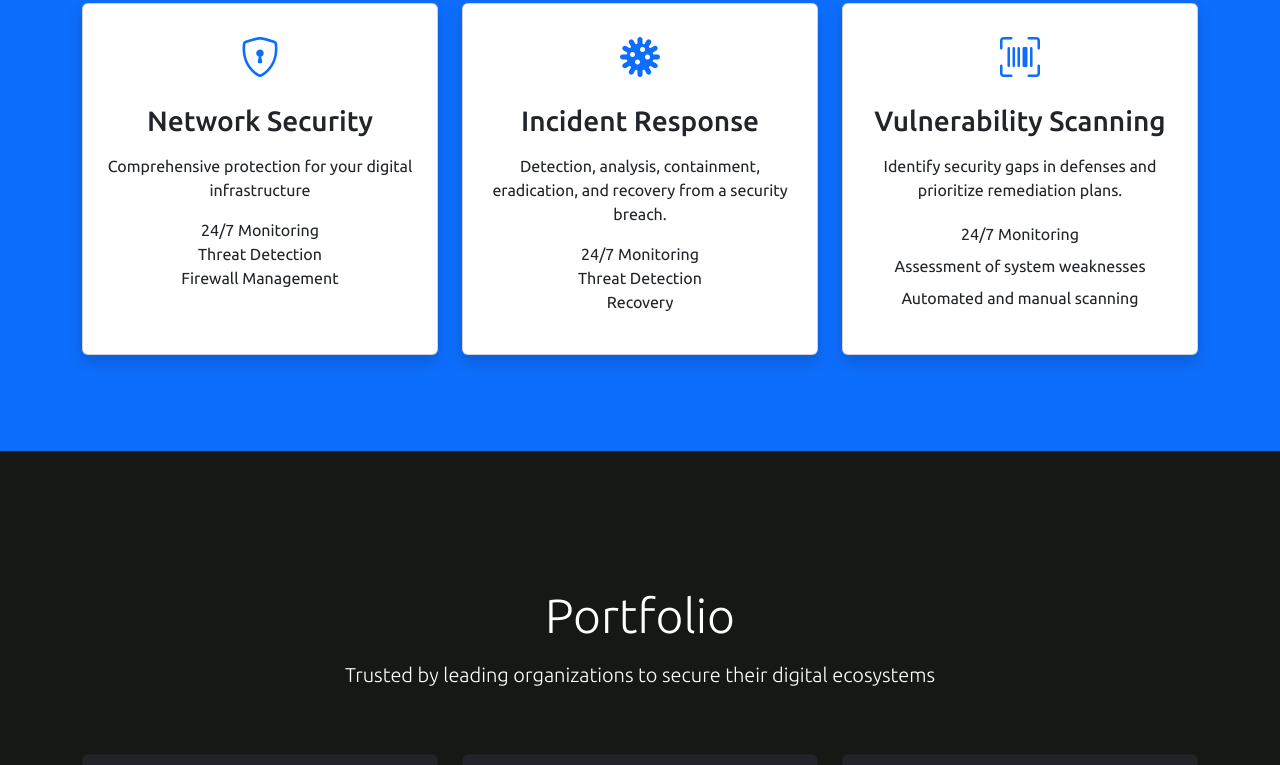
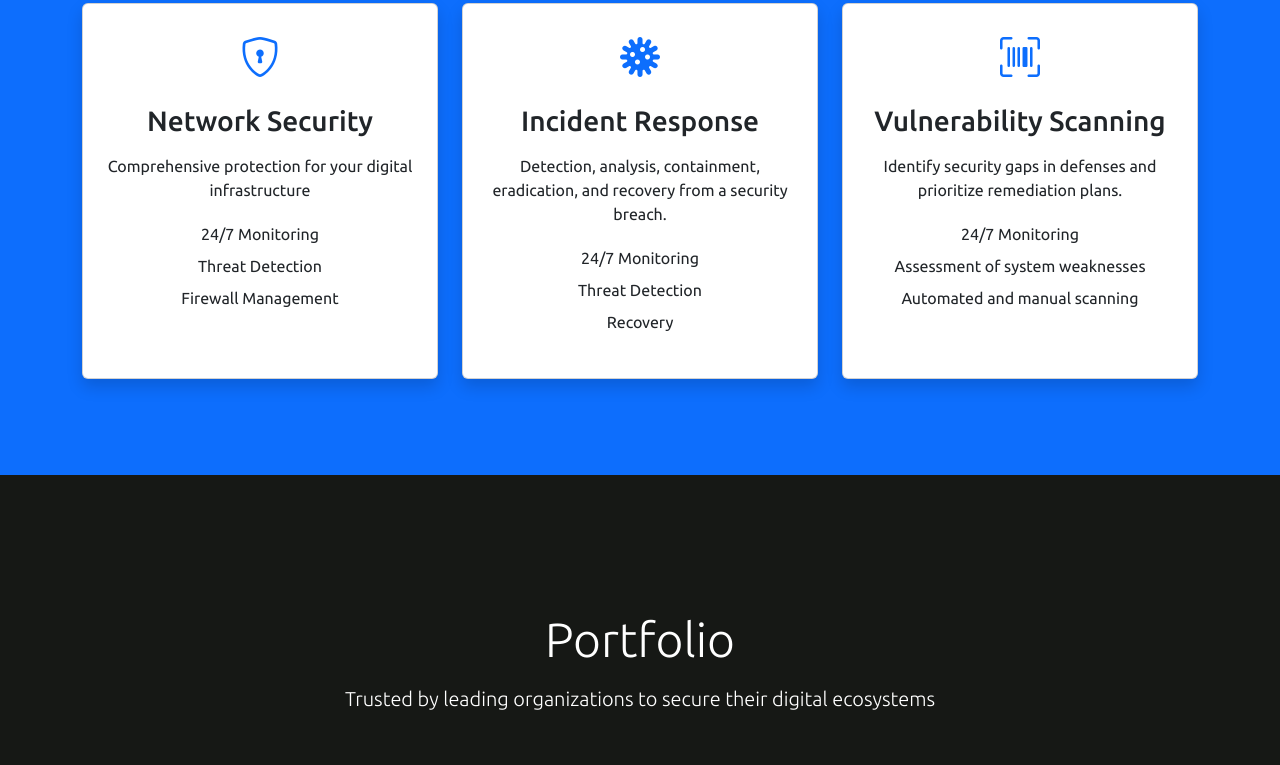
Before and after one commit to fergomezh/Desafio1, a plain HTML site: page index.html in a window 1280 px wide. Shown: the part 1734-2499 px from the top of the page. Drawn offline with nearby package versions, Linux system fonts and the light colour scheme.

Commit message:
Fix Bootstrap Classes

```diff
--- a/index.html
+++ b/index.html
@@ -194,9 +194,9 @@
                   Comprehensive protection for your digital infrastructure
                 </p>
                 <ul class="list-unstyled">
-                  <li>24/7 Monitoring</li>
-                  <li>Threat Detection</li>
-                  <li>Firewall Management</li>
+                  <li class="py-1">24/7 Monitoring</li>
+                  <li class="py-1">Threat Detection</li>
+                  <li class="py-1">Firewall Management</li>
                 </ul>
               </div>
             </div>
@@ -211,9 +211,9 @@
                   from a security breach.
                 </p>
                 <ul class="list-unstyled">
-                  <li>24/7 Monitoring</li>
-                  <li>Threat Detection</li>
-                  <li>Recovery</li>
+                  <li class="py-1">24/7 Monitoring</li>
+                  <li class="py-1">Threat Detection</li>
+                  <li class="py-1">Recovery</li>
                 </ul>
               </div>
             </div>
@@ -275,7 +275,7 @@
           <div class="col-12 col-md-12 col-lg-4 mb-4">
             <div class="card text-light text-center bg-dark pb-2 h-100">
               <div class="card-body text-white p-4">
-                <div class="img-area mb-4 p-2">
+                <div class="mb-4 p-2">
                   <img src="imgs/project2.jpg" class="img-fluid" alt="" />
                 </div>
                 <h3 class="mb-3">Hospital Network Security Upgrade</h3>
--- a/styles.css
+++ b/styles.css
@@ -27,10 +27,6 @@ body {
     letter-spacing: 2px;
 }
 
-footer p {
-    text-align: center;
-}
-
 footer i {
     font-size: 26px;
 }
```
